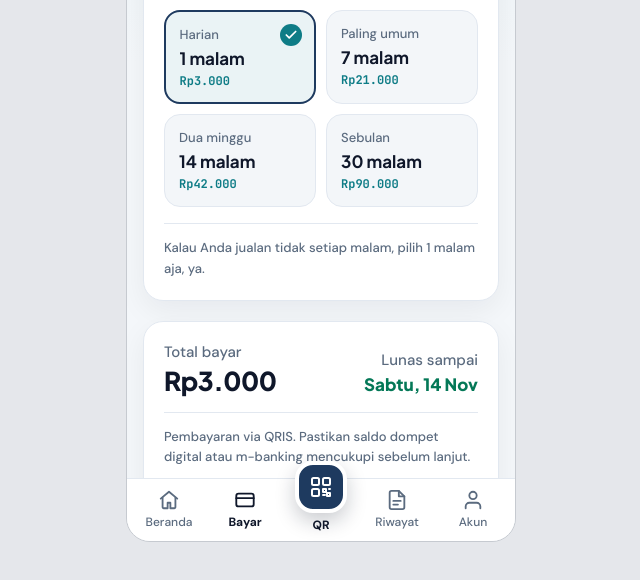
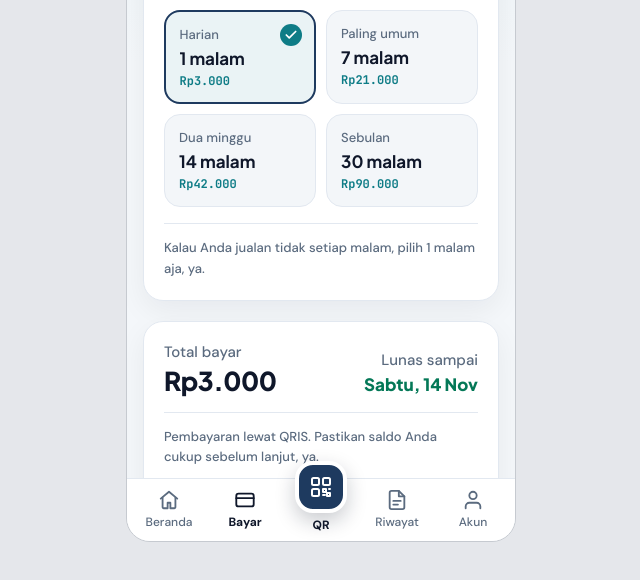
Before and after one commit to sosialsosial1945-ux/apima-pwa-demo, a plain HTML site: page AnggotaPilihHari.dc.html in a window 1280 px wide. Shown: the part 282-862 px from the top of the page, without its empty margins (319-959 px from the left). Drawn offline with Linux system fonts and the light colour scheme.

Commit message:
Simplify QRIS balance note on Bayar Retribusi (v38)
Co-Authored-By: Claude Opus 5.5 <noreply@anthropic.com>

```diff
--- a/AnggotaPilihHari.dc.html
+++ b/AnggotaPilihHari.dc.html
@@ -81,7 +81,7 @@
           <span class="ag-sum-after ag-sum-date" id="pilih-after">Sabtu, 14 Nov</span>
         </div>
       </div>
-      <p class="ag-note" id="night-auto-note">Pembayaran via QRIS. Pastikan saldo dompet digital atau m-banking mencukupi sebelum lanjut.</p>
+      <p class="ag-note" id="night-auto-note">Pembayaran lewat QRIS. Pastikan saldo Anda cukup sebelum lanjut, ya.</p>
       <a href="AnggotaQris.dc.html?nights=1" id="btn-lanjut-qris" class="btn btn-primary">Lanjut Bayar Rp3.000</a>
     </section>
 
@@ -133,7 +133,7 @@
       plusBtn.disabled = selected >= 30;
       totalEl.textContent = rp(total);
       afterEl.textContent = preview ? preview.untilLabel : '';
-      noteEl.textContent = 'Pembayaran via QRIS. Pastikan saldo dompet digital atau m-banking mencukupi sebelum lanjut.';
+      noteEl.textContent = 'Pembayaran lewat QRIS. Pastikan saldo Anda cukup sebelum lanjut, ya.';
       ctaLink.textContent = 'Lanjut Bayar ' + rp(total);
       ctaLink.setAttribute('href', 'AnggotaQris.dc.html?nights=' + selected);
       picks.forEach(function (b) {
--- a/sw.js
+++ b/sw.js
@@ -1,4 +1,4 @@
-const CACHE_NAME = 'apima-pwa-demo-v37';
+const CACHE_NAME = 'apima-pwa-demo-v38';
 const CORE_ASSETS = [
   './',
   './index.html',
```
